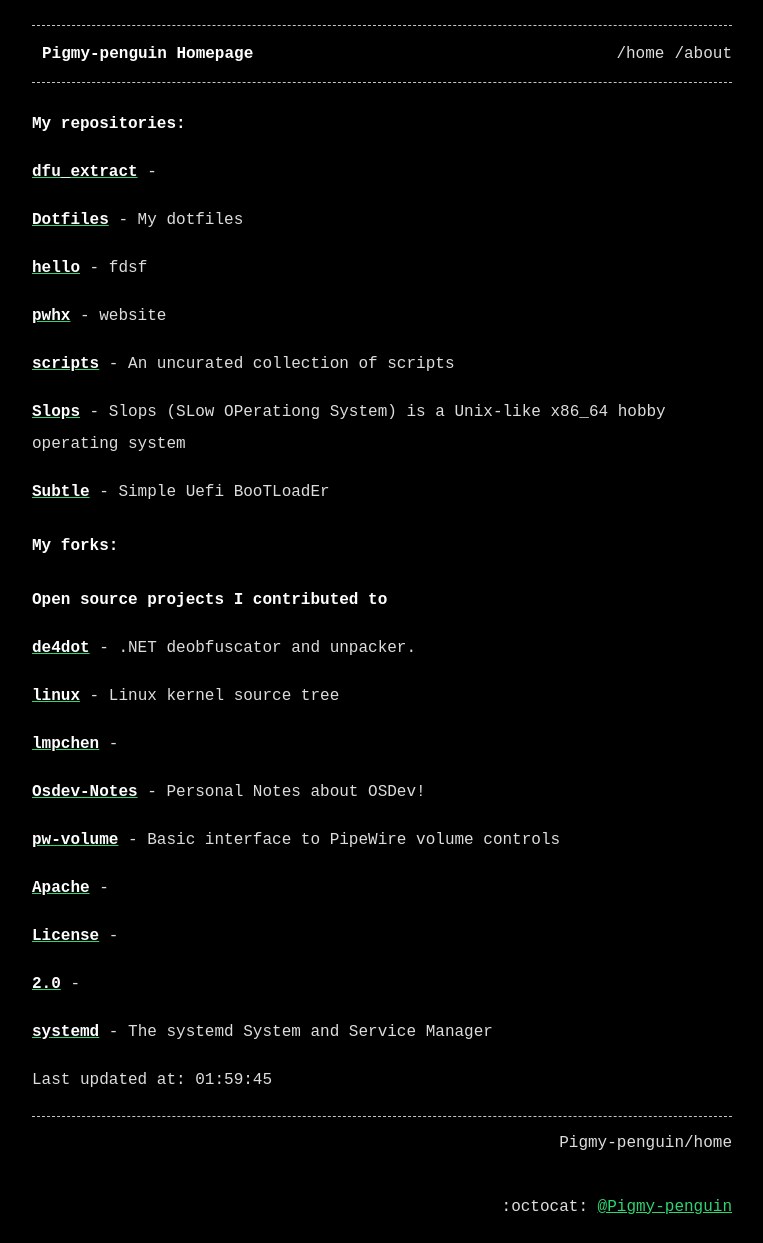
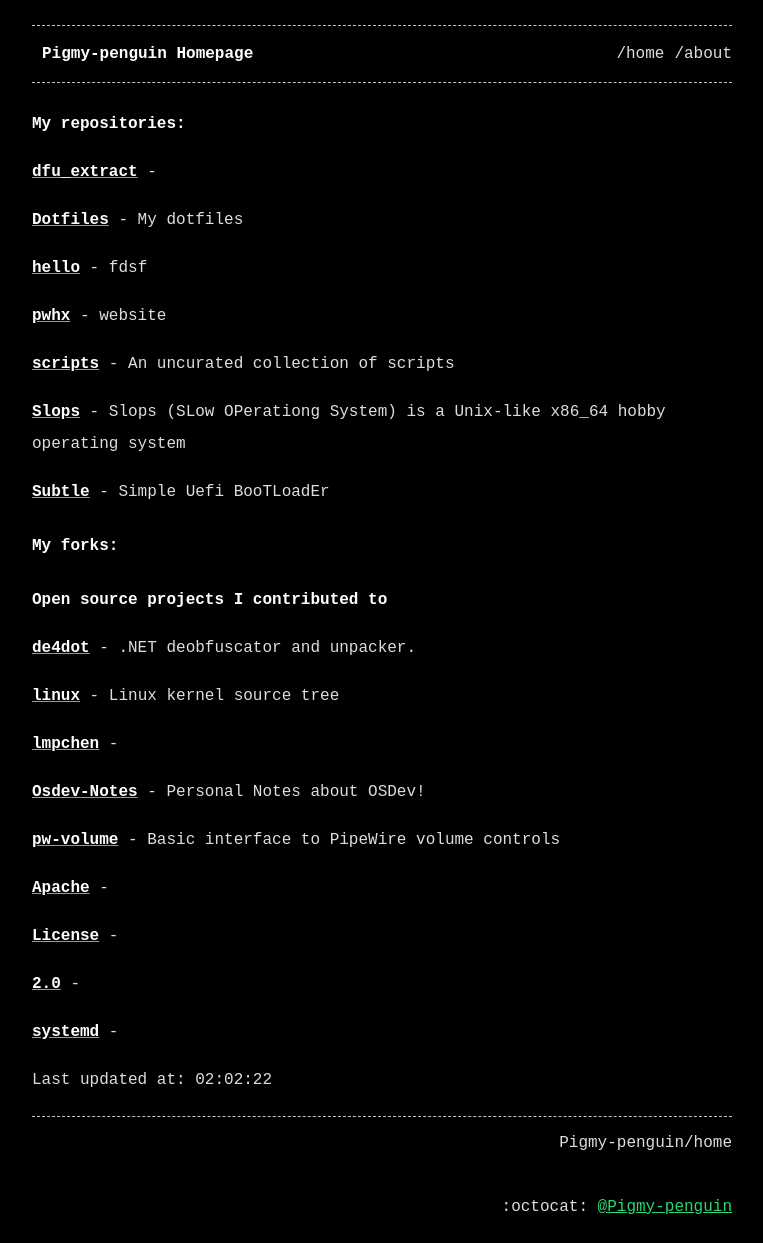
Before and after one commit to Pigmy-penguin/Pigmy-penguin.github.io, a Jekyll site: the page built from index.md, in a window 1280 px wide. Shown: the whole page, without its empty margins (258-1021 px from the left). Built offline with Jekyll 4.4.1, drawn with Linux system fonts in a browser that asks for light colours.

Commit message:
Auto updating the website

```diff
--- a/index.md
+++ b/index.md
@@ -40,7 +40,7 @@ title: Pigmy-penguin Homepage
 
 [**2.0**](https://github.com/Pigmy-penguin/2.0) -
 
-[**systemd**](https://github.com/Pigmy-penguin/systemd) - The systemd System and Service Manager
+[**systemd**](https://github.com/Pigmy-penguin/systemd) -
 
 
-Last updated at: 01:59:45
+Last updated at: 02:02:22
```
Also changed, not shown: 1 other file.
